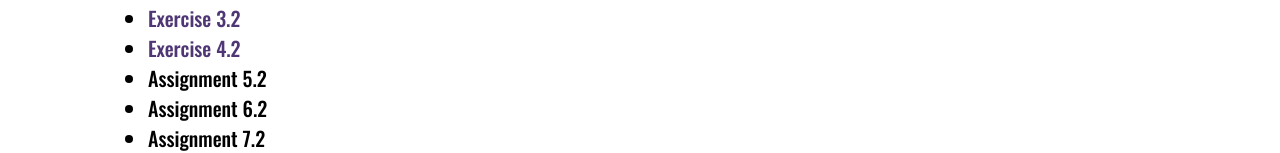
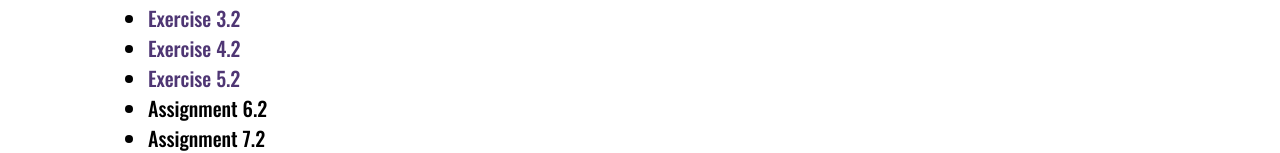
Before and after one commit to tiffanyreyes/web-330, a plain HTML site: page index.html in a window 1280 px wide. Shown: the part 420-573 px from the top of the page. Drawn offline with nearby package versions, Linux system fonts and the light colour scheme.

Commit message:
Update index.html

```diff
--- a/index.html
+++ b/index.html
@@ -25,7 +25,7 @@
             <li><a href="./week-2/reyes-palindrome.html">Exercise 2.2</a></li>
             <li><a href="./week-3/reyes-restaurant.html">Exercise 3.2</a></li>
             <li><a href="./week-4/reyes-calorie.html">Exercise 4.2</a></li>
-            <li>Assignment 5.2</li>
+            <li><a href="./week-5/reyes-bobs-auto-repair.html">Exercise 5.2</a></li>
             <li>Assignment 6.2</li>
             <li>Assignment 7.2</li>
             <li>Assignment 8.2</li>
```
